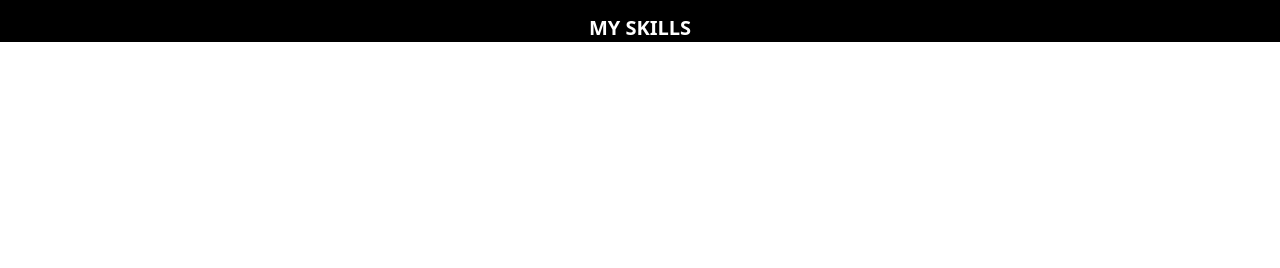
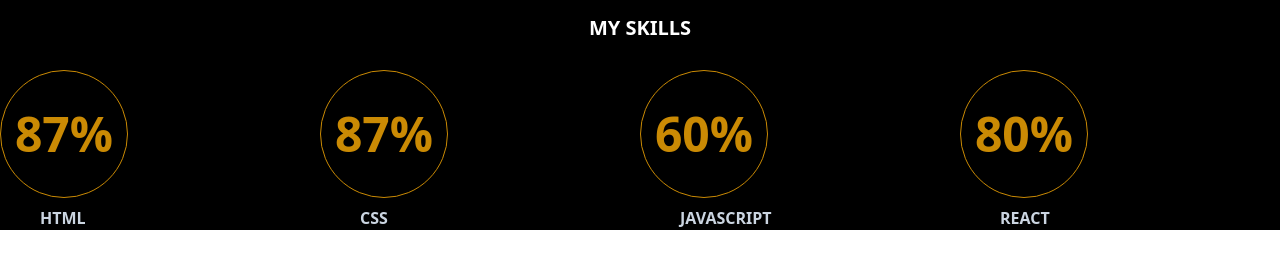
Before and after one commit to tawhid3482/My-Portfolio, a React (Vite) app: page /about in a window 1280 px wide. Shown: the part 418-686 px from the top of the page. Built offline with nearby package versions, Linux system fonts and the light colour scheme.

Commit message:
about me

```diff
--- a/src/Components/About/About.jsx
+++ b/src/Components/About/About.jsx
@@ -1,10 +1,14 @@
 import SectionTitle from "../../SectionTitle/SectionTitle";
-import UseSkills from "../../Hooks/UseSkills";
+// import UseSkills from "../../Hooks/UseSkills";
+import { useLoaderData } from "react-router-dom";
+import Skill from "../Skill/Skill";
 
 const About = () => {
+  //   const [Skills] = UseSkills();
+  //   console.log(Skills);
 
-  const [Skills] = UseSkills();
-  console.log(Skills);
+  const data = useLoaderData();
+  //   console.log(data);
 
   return (
     <div className="text-white">
@@ -75,15 +79,11 @@
           My Skills
         </h2>
 
-        {/* <div className="grid grid-cols-4">
-
-        <div className="w-36  border border-yellow-600 rounded-lg ">
-                <p className="text-5xl text-yellow-600 font-bold "></p>
-                <h1 className=" ml-10 uppercase font-semibold text-slate-300 ">Years of experience</h1>
-            </div>
-
-
-        </div> */}
+        <div className="grid grid-cols-4">
+          {data?.map((skill) => (
+            <Skill key={skill.name} skill={skill}></Skill>
+          ))}
+        </div>
       </div>
     </div>
   );
--- /dev/null
+++ b/src/Components/Skill/Skill.jsx
@@ -0,0 +1,15 @@
+const Skill = ({ skill }) => {
+  const { name, percentage } = skill;
+  return (
+    <div>
+      <div className=" flex justify-center items-center w-32 h-32  border border-yellow-600 rounded-full ">
+        <p className="text-5xl text-yellow-600 font-bold text-center ">
+          {percentage}%
+        </p>
+      </div>
+      <h1 className="uppercase font-semibold text-slate-300 ml-10 mt-2 ">{name}</h1>
+    </div>
+  );
+};
+
+export default Skill;
--- a/src/Router/Routers.jsx
+++ b/src/Router/Routers.jsx
@@ -13,11 +13,26 @@
       {
         path: "/",
         element: <Home></Home>,
+        loader:async ()=> {
+          const res = await fetch('/data.json')
+          const data = await res.json()
+
+          // const data = {}
+          console.log(data)
+          return data
+        }
       },
       {
         path:'about',
         element:<About></About>,
-        loader:()=>fetch('fakeSkill.json')
+        loader:async ()=> {
+          const res = await fetch('/data.json')
+          const data = await res.json()
+
+          // const data = {}
+          console.log(data)
+          return data
+        }
       }
     ],
   },
```
Also changed, not shown: public/data.json (renamed from public/fakeSkill.json).
